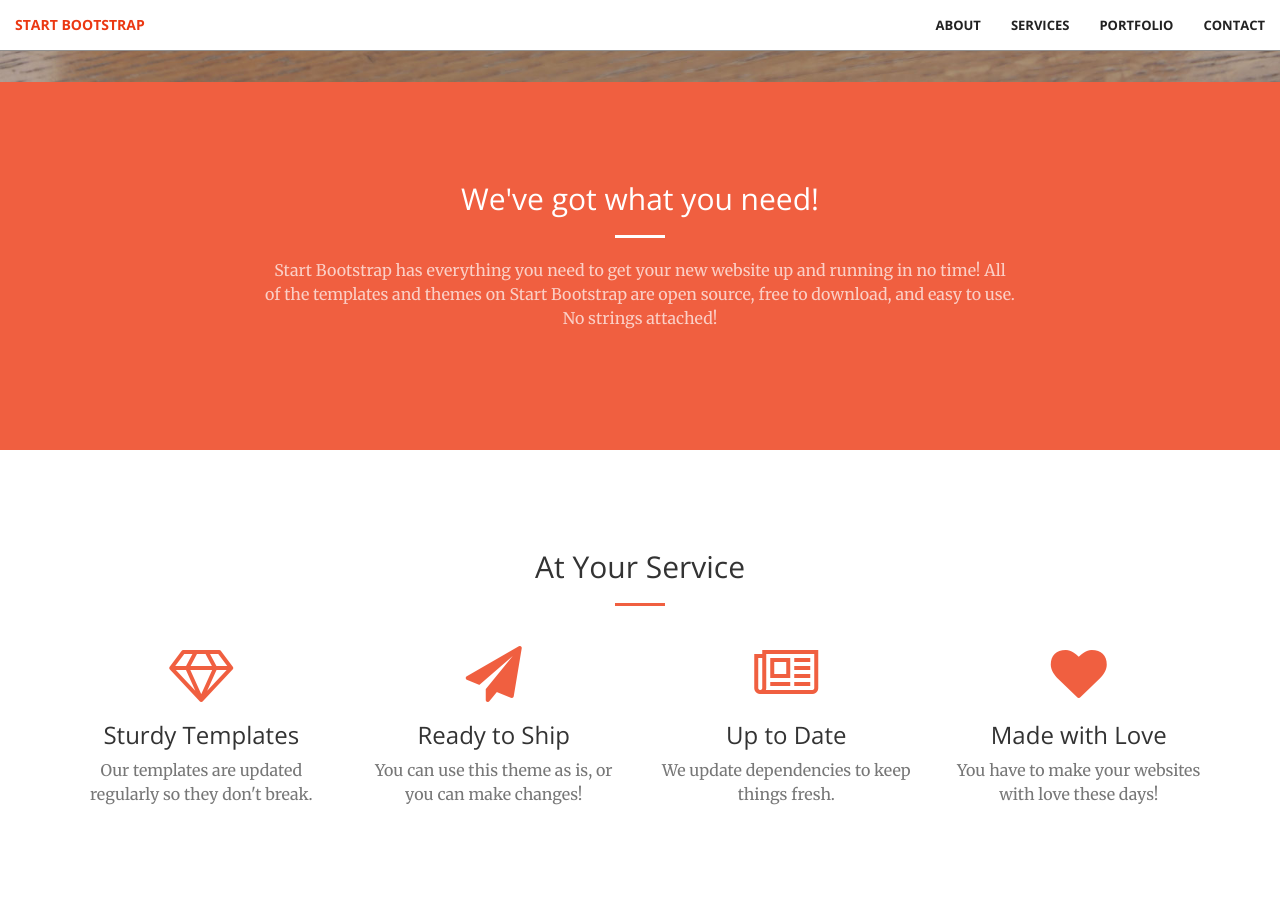
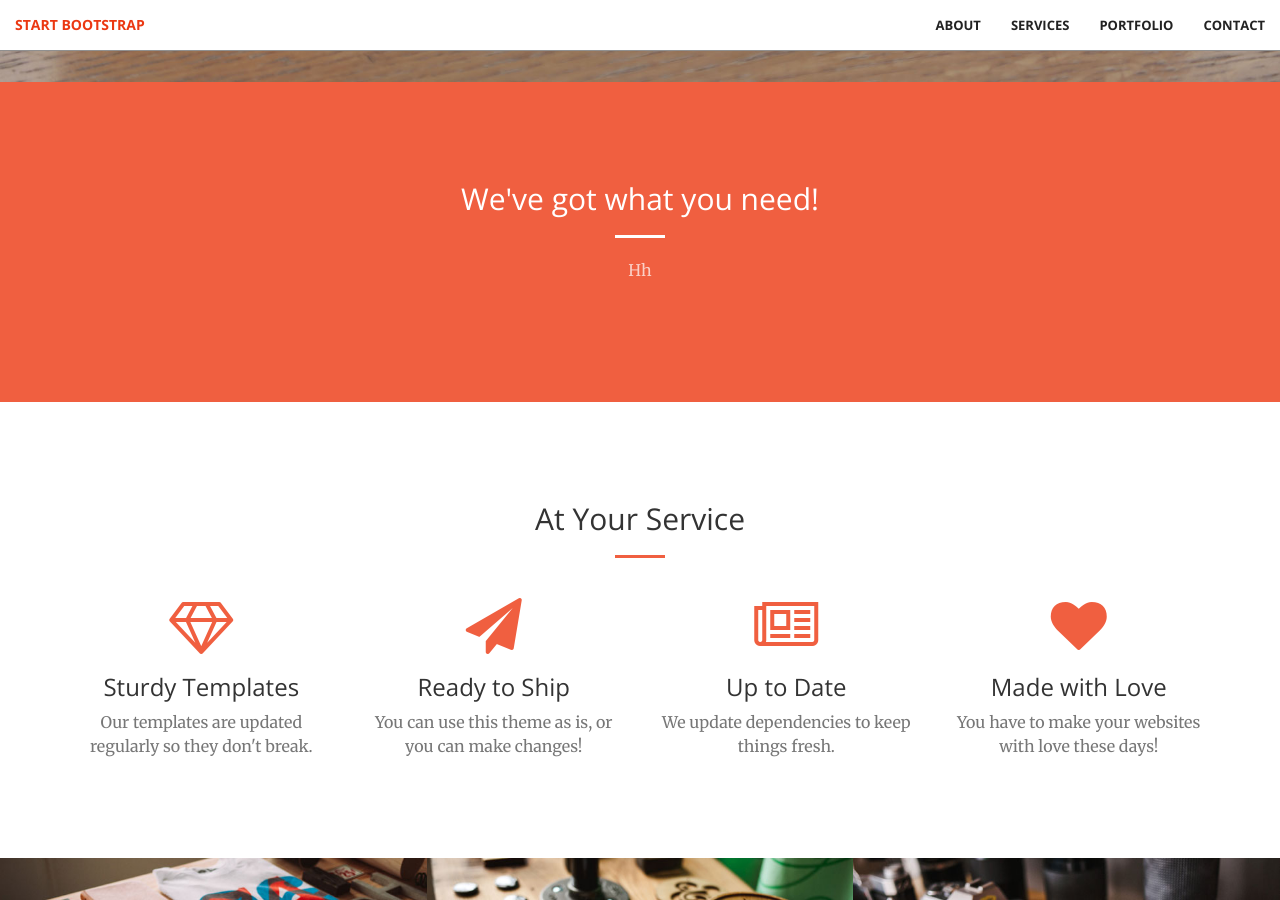
Before and after one commit to HHOOSSPPEE/HHOOSSPPEE.github.io, a Jekyll site: the page built from index.html, in a window 1280 px wide and 900 px high, scrolled down 818 px. Built offline with Jekyll 4.4.1, drawn with Linux system fonts in a browser that asks for light colours.

Commit message:
description check
^

```diff
--- a/_includes/call-to-action.html
+++ b/_includes/call-to-action.html
@@ -4,7 +4,7 @@
             <div class="col-lg-8 col-lg-offset-2 text-center">
                 <h2 class="section-heading">We've got what you need!</h2>
                 <hr class="light">
-                <p class="text-faded">Start Bootstrap has everything you need to get your new website up and running in no time! All of the templates and themes on Start Bootstrap are open source, free to download, and easy to use. No strings attached!</p>
+                <p class="text-faded">Hh</p>
                 <!--<a href="#" class="btn btn-default btn-xl">Get Started!</a>-->
             </div>
         </div>
```
